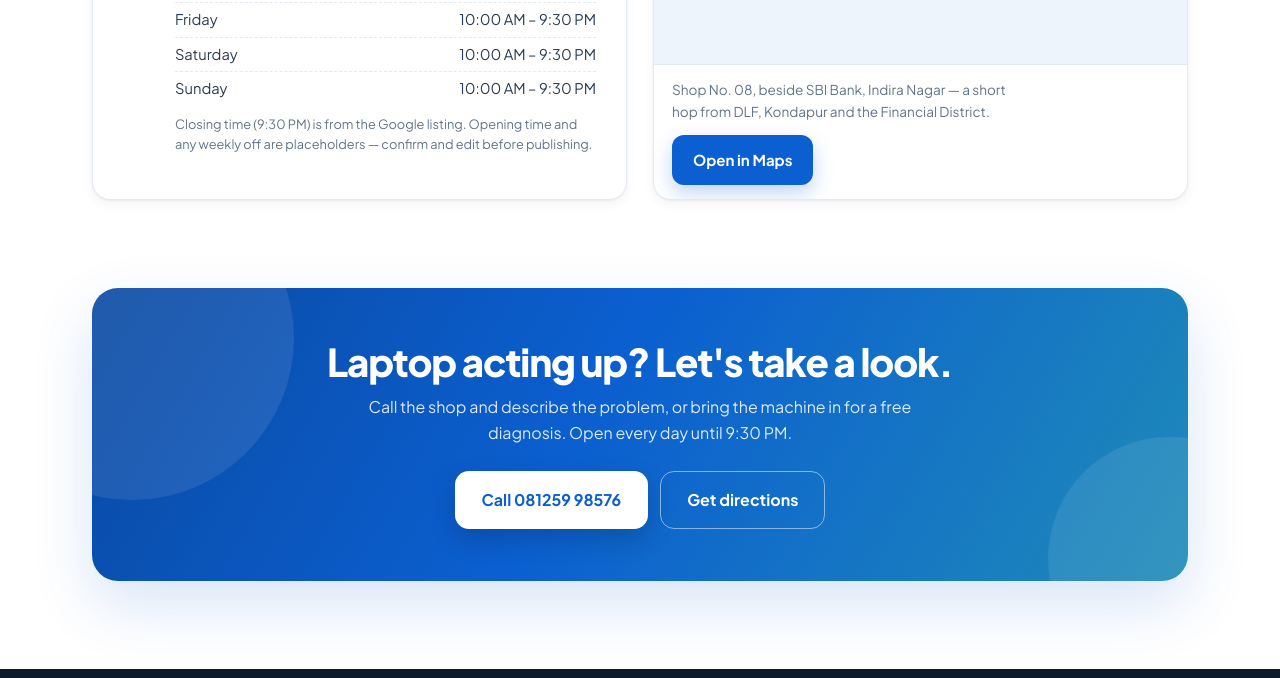
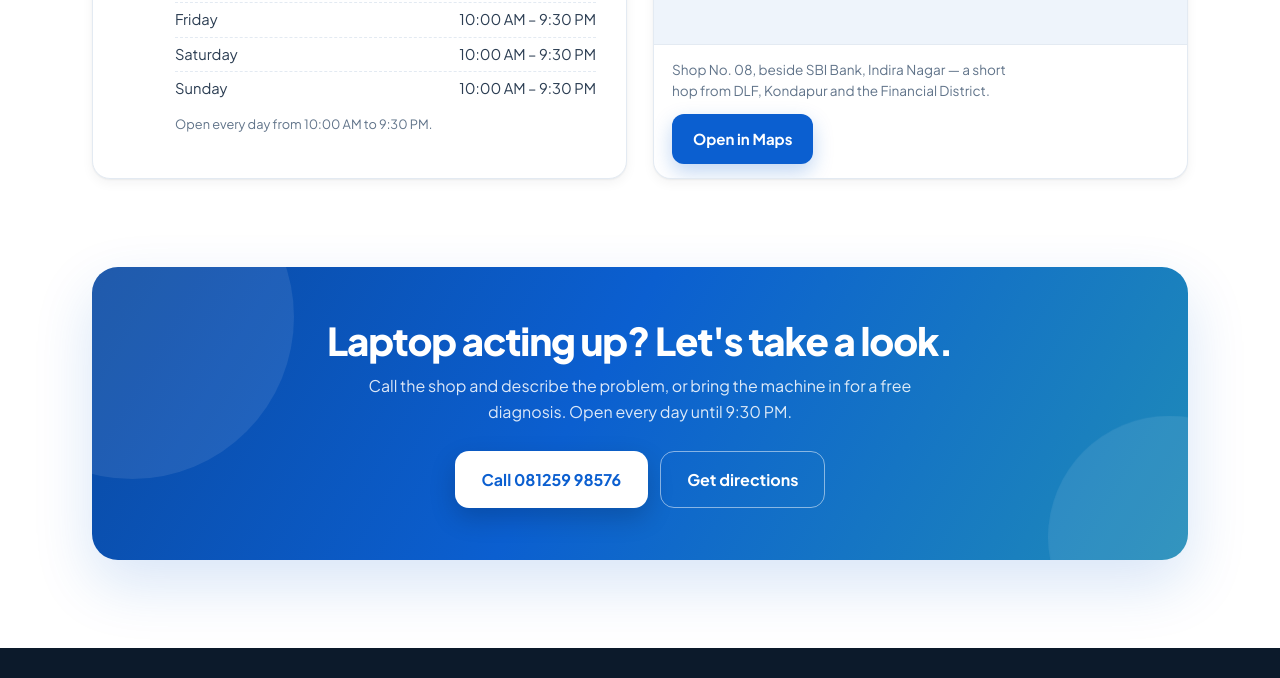
Before and after one commit to R1NCwasUnavailable/UCS-website, a plain HTML site: page index.html in a window 1280 px wide. Shown: the part 5532-6210 px from the top of the page. Drawn offline with Linux system fonts and the light colour scheme; grey boxes are pictures that could not be loaded.

Commit message:
Confirm daily business hours

```diff
--- a/index.html
+++ b/index.html
@@ -765,7 +765,7 @@ footer a:hover{color:#fff}
               <li data-d="6"><span>Saturday</span><span>10:00 AM – 9:30 PM</span></li>
               <li data-d="0"><span>Sunday</span><span>10:00 AM – 9:30 PM</span></li>
             </ul>
-            <span style="display:block;color:var(--muted);font-size:.8rem;margin-top:8px">Closing time (9:30 PM) is from the Google listing. Opening time and any weekly off are placeholders — confirm and edit before publishing.</span>
+            <span style="display:block;color:var(--muted);font-size:.8rem;margin-top:8px">Open every day from 10:00 AM to 9:30 PM.</span>
           </span>
         </div>
       </div>
```
